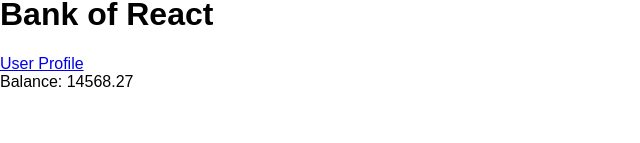
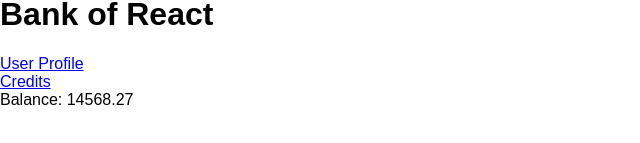
Before and after one commit to dcamriff/bank-of-react, a React (Create React App) app: page / in a window 1280 px wide. Shown: the part 215-358 px from the top of the page, without its empty margins (0-640 px from the left). Built offline with nearby package versions, Linux system fonts and the light colour scheme; no server answers.

Commit message:
Link to Credits page from Home

```diff
--- a/src/components/Home.js
+++ b/src/components/Home.js
@@ -12,7 +12,12 @@ class Home extends Component {
                     alt="bank"/>
                 <h1>Bank of React</h1>
 
+                <div>
                 <Link to="/userProfile">User Profile</Link>
+                </div>
+                <div>
+                    <Link to="/credits">Credits</Link>
+                </div>
 
                 <AccountBalance accountBalance={this.props.accountBalance}/>
             </div>
```
